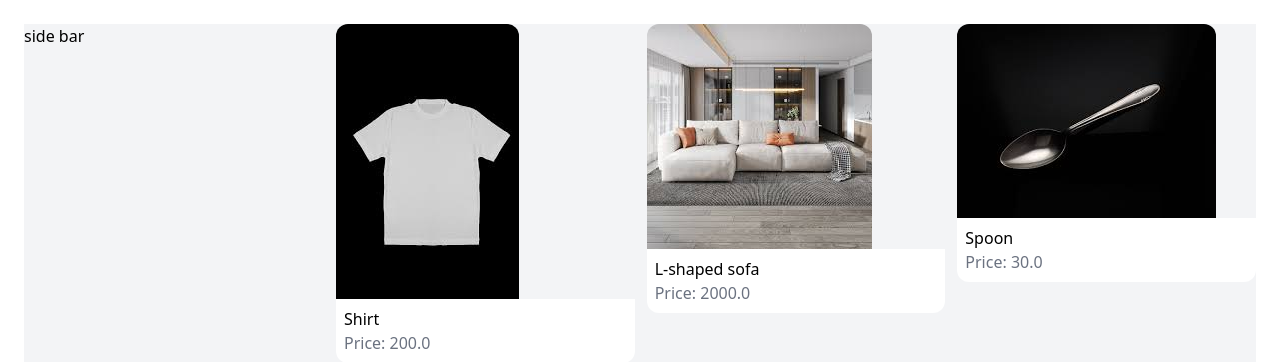
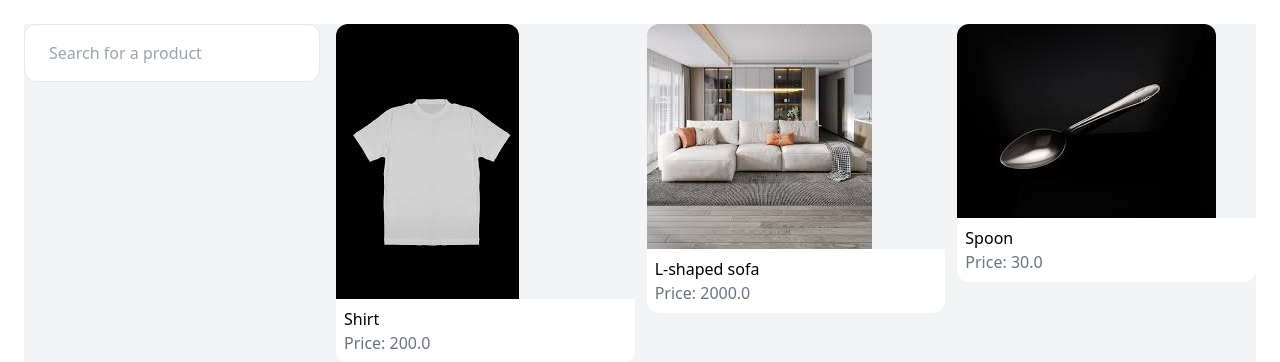
Before and after one commit to ttwange/MarketPlace, a Django app: page /items/ in a window 1280 px wide. Shown: the part 77-439 px from the top of the page. Run offline with Django 4.2, Linux system fonts and the light colour scheme; data comes from the database, SQL or seed files in the repository; some libraries are stand-ins or nearby versions.

Commit message:
Working on the searching functionality for the website

```diff
--- a/item/templates/item/items.html
+++ b/item/templates/item/items.html
@@ -5,7 +5,9 @@
 {% block content %}
     <div class="pb-6 grid grid-cols-4 gap-4 bg-gray-100">
         <div class="col-span-1">
-          side bar
+          <form method="GET" action="{% url 'item:items' %}">
+              <input name="query" class="w-full py-4 px-6 border rounded-xl" type="text" value="{{query}}" placeholder="Search for a product">
+          </form>
         </div>
 
           <div class="col-span-3">
```
